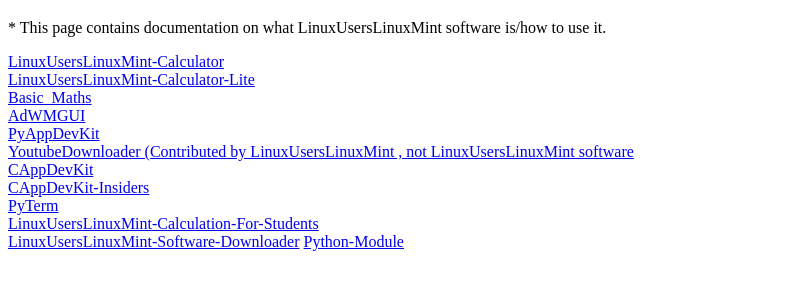
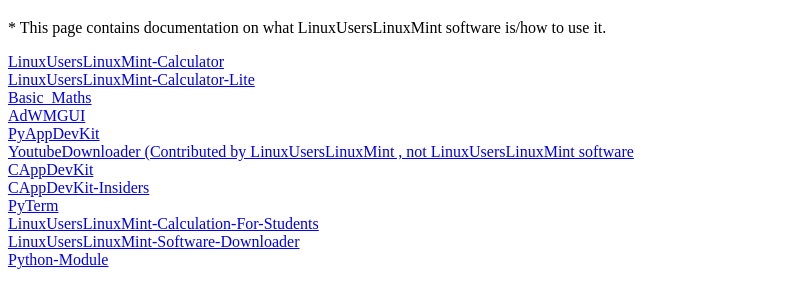
Before and after one commit to LinuxUsersLinuxMint/Documents, a plain HTML site: page documents.html in a window 1280 px wide. Shown: the part 61-366 px from the top of the page, without its empty margins (0-798 px from the left). Drawn offline with Linux system fonts and the light colour scheme.

Commit message:
Bug fix.

```diff
--- a/documents.html
+++ b/documents.html
@@ -18,7 +18,7 @@
     <a href="/Documents/CAppDevKit-Insiders/EN/cappdevkit_insiders_doc.html">CAppDevKit-Insiders</a><br>
     <a href="/Documents/PyTerm/EN/pyterm_doc.html">PyTerm</a><br>
     <a href="/Documents/LinuxUsersLinuxMint-Calculation-For-Students/EN/linuxuserslinuxmint_calculation_for_students_doc.html">LinuxUsersLinuxMint-Calculation-For-Students</a><br>
-    <a href="/Documents/LinuxUsersLinuxMint-Software-Downloader/EN/linuxuserslinuxmint_software_downloader.html">LinuxUsersLinuxMint-Software-Downloader</a>
+    <a href="/Documents/LinuxUsersLinuxMint-Software-Downloader/EN/linuxuserslinuxmint_software_downloader.html">LinuxUsersLinuxMint-Software-Downloader</a><br>
     <a href="/Documents/Python-Module/EN/python_module_doc.html">Python-Module</a>
 </body>
 </html>
```
Also changed, not shown: documents_tr.html (+1 -1 lines).
